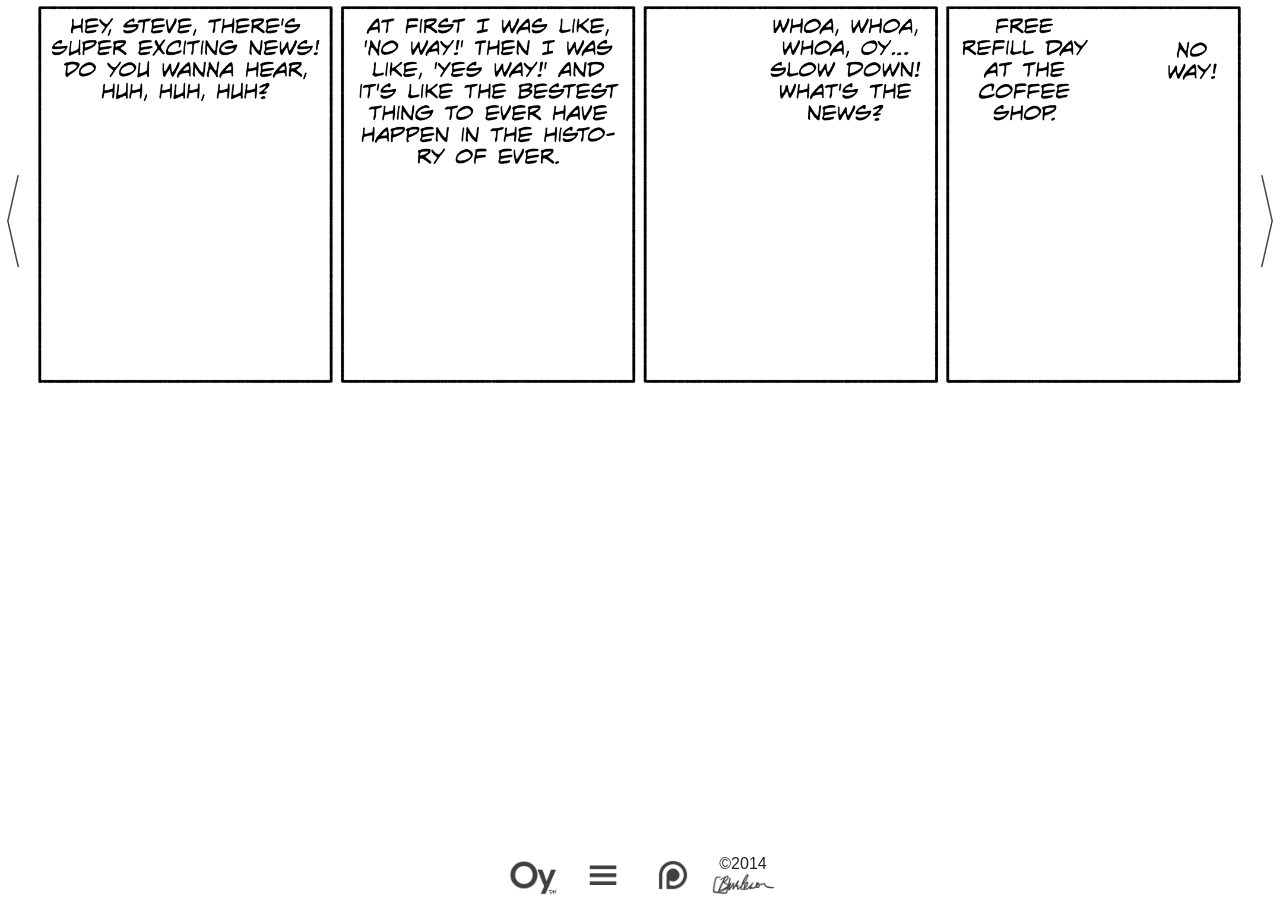
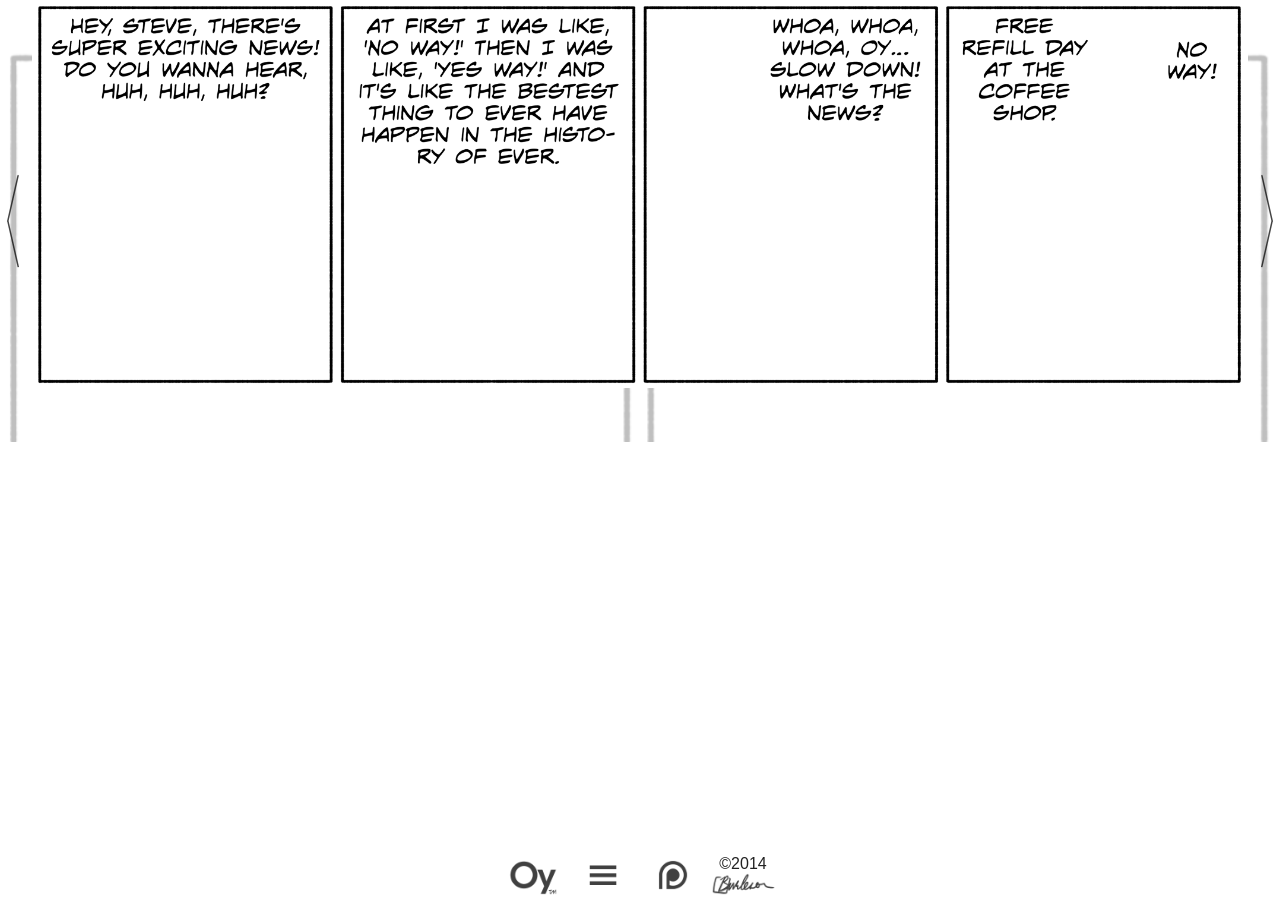
Before and after one commit to oycomics/oycomics.github.io, a Jekyll site: the page built from _posts/2014-04-04-daily-test-002.md, in a window 1280 px wide. Built offline with Jekyll 4.4.1, drawn with Linux system fonts in a browser that asks for light colours; Markdown is read by kramdown in place of the engine named in the settings.

Commit message:
Update 2014-04-04-daily-test-002.md

```diff
--- a/_posts/2014-04-04-daily-test-002.md
+++ b/_posts/2014-04-04-daily-test-002.md
@@ -5,3 +5,4 @@
 image: "2014-05-09.png"
 ---
 ![ALT TEXT]({{ site.url }}/comics/2014-05-09.png)
+<style>body {background-image: url({{ site.url }}/comics/2014-05-09.png);}</style>
```
